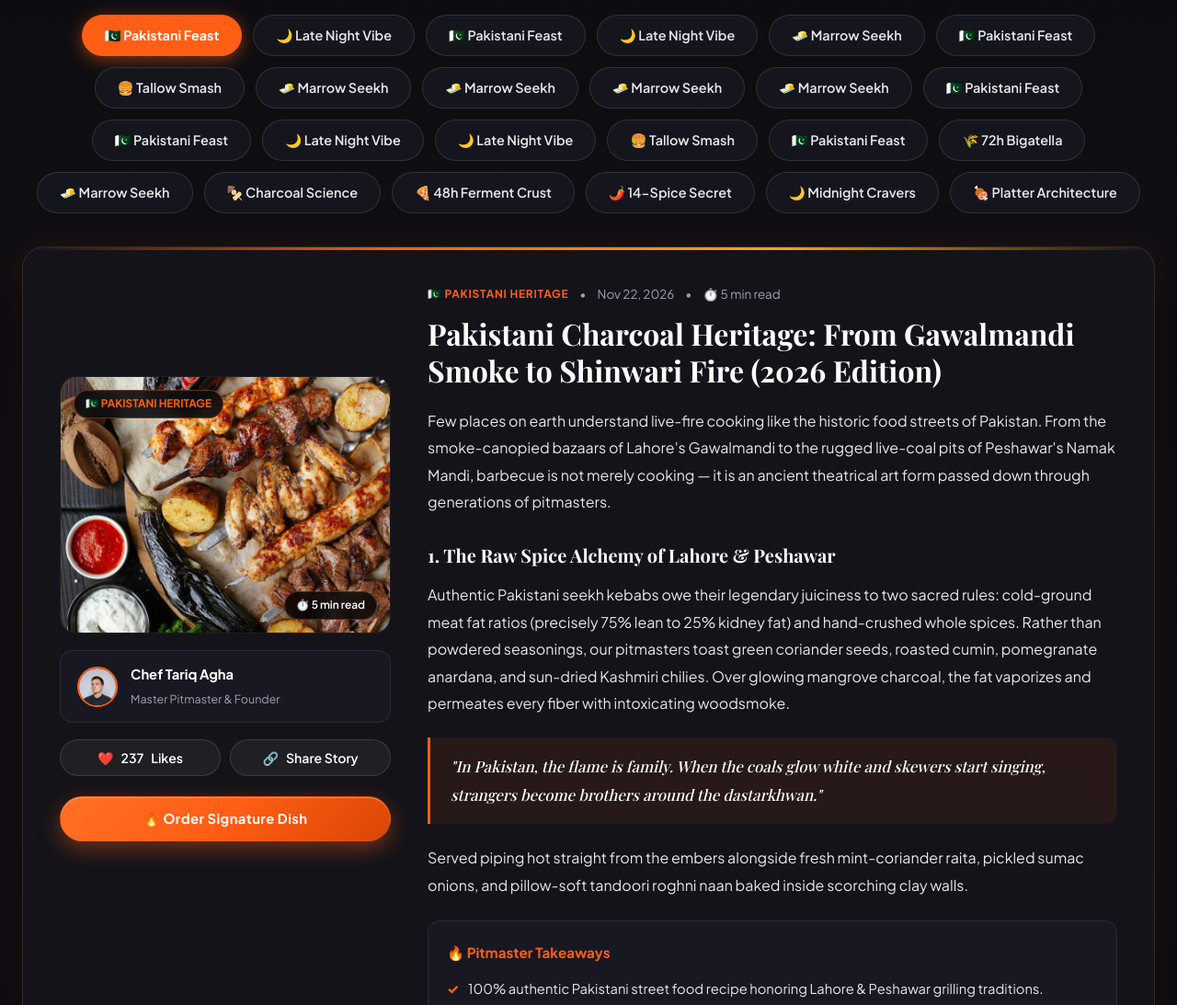
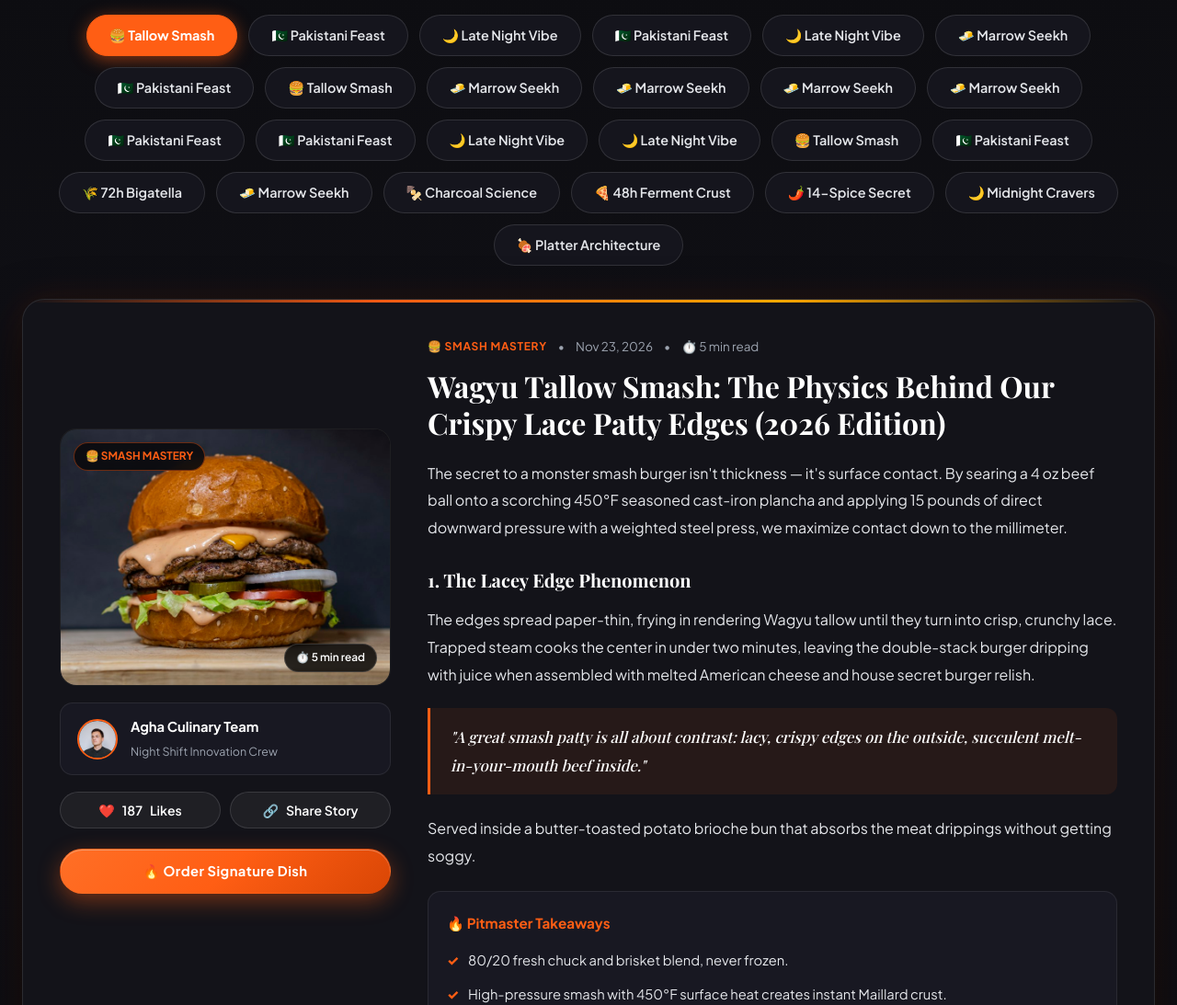
Before and after one commit to usamalesson22-ops/agha, a plain HTML site: page index.html in a window 1280 px wide. Shown: the part 6040-7133 px from the top of the page at 92% size. Drawn offline with nearby package versions, Linux system fonts and the light colour scheme; a web font is replaced by a local one.

Commit message:
🤖 Auto-published trending culinary article [skip ci]

```diff
--- a/assets/js/main.js
+++ b/assets/js/main.js
@@ -722,6 +722,21 @@ function showToast(message) {
    12. Articles & Culinary Journal Engine
    ========================================================================== */
 const articlesData = {
+  'article-25': {
+    id: 'article-25',
+    category: 'grilling',
+    categoryBadge: '🍔 Smash Mastery',
+    tabTitle: '🍔 Tallow Smash',
+    readTime: '⏱️ 5 min read',
+    date: 'Nov 23, 2026',
+    title: "Wagyu Tallow Smash: The Physics Behind Our Crispy Lace Patty Edges (2026 Edition)",
+    author: "Agha Culinary Team",
+    authorRole: "Night Shift Innovation Crew",
+    authorAvatar: 'assets/images/avatar_1.jpg',
+    image: 'assets/images/burger_monster.jpg',
+    likes: 187,
+    storyHtml: `<p>The secret to a monster smash burger isn't thickness — it's surface contact. By searing a 4 oz beef ball onto a scorching 450°F seasoned cast-iron plancha and applying 15 pounds of direct downward pressure with a weighted steel press, we maximize contact down to the millimeter.</p><h4>1. The Lacey Edge Phenomenon</h4><p>The edges spread paper-thin, frying in rendering Wagyu tallow until they turn into crisp, crunchy lace. Trapped steam cooks the center in under two minutes, leaving the double-stack burger dripping with juice when assembled with melted American cheese and house secret burger relish.</p><div class="reader-quote-box">"A great smash patty is all about contrast: lacy, crispy edges on the outside, succulent melt-in-your-mouth beef inside."</div><p>Served inside a butter-toasted potato brioche bun that absorbs the meat drippings without getting soggy.</p><div class="reader-takeaways-box"><div class="reader-takeaways-title">🔥 Pitmaster Takeaways</div><ul class="reader-takeaways-list"><li>80/20 fresh chuck and brisket blend, never frozen.</li><li>High-pressure smash with 450°F surface heat creates instant Maillard crust.</li><li>Crispy lace edges paired with double sharp melted cheese.</li></ul></div>`
+  },
   'article-24': {
     id: 'article-24',
     category: 'grilling',
--- a/index.html
+++ b/index.html
@@ -13,7 +13,7 @@
   <link rel="icon" type="image/png" href="assets/images/logo.png">
 
   <!-- Stylesheets -->
-  <link rel="stylesheet" href="assets/css/style.css?v=202611221716">
+  <link rel="stylesheet" href="assets/css/style.css?v=202611232135">
 </head>
 <body>
 
```
Also changed, not shown: assets/data/articles.json (+16 -0 lines).
